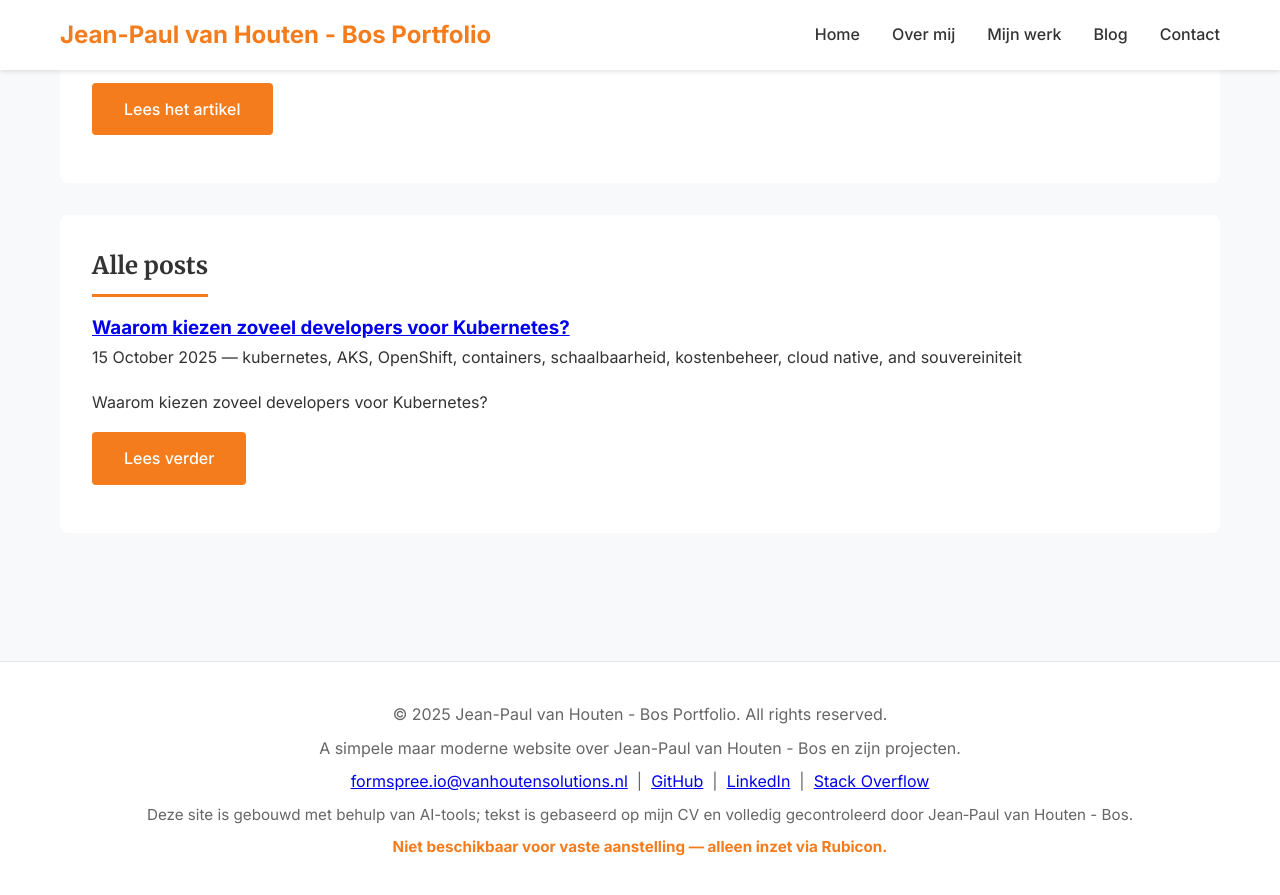
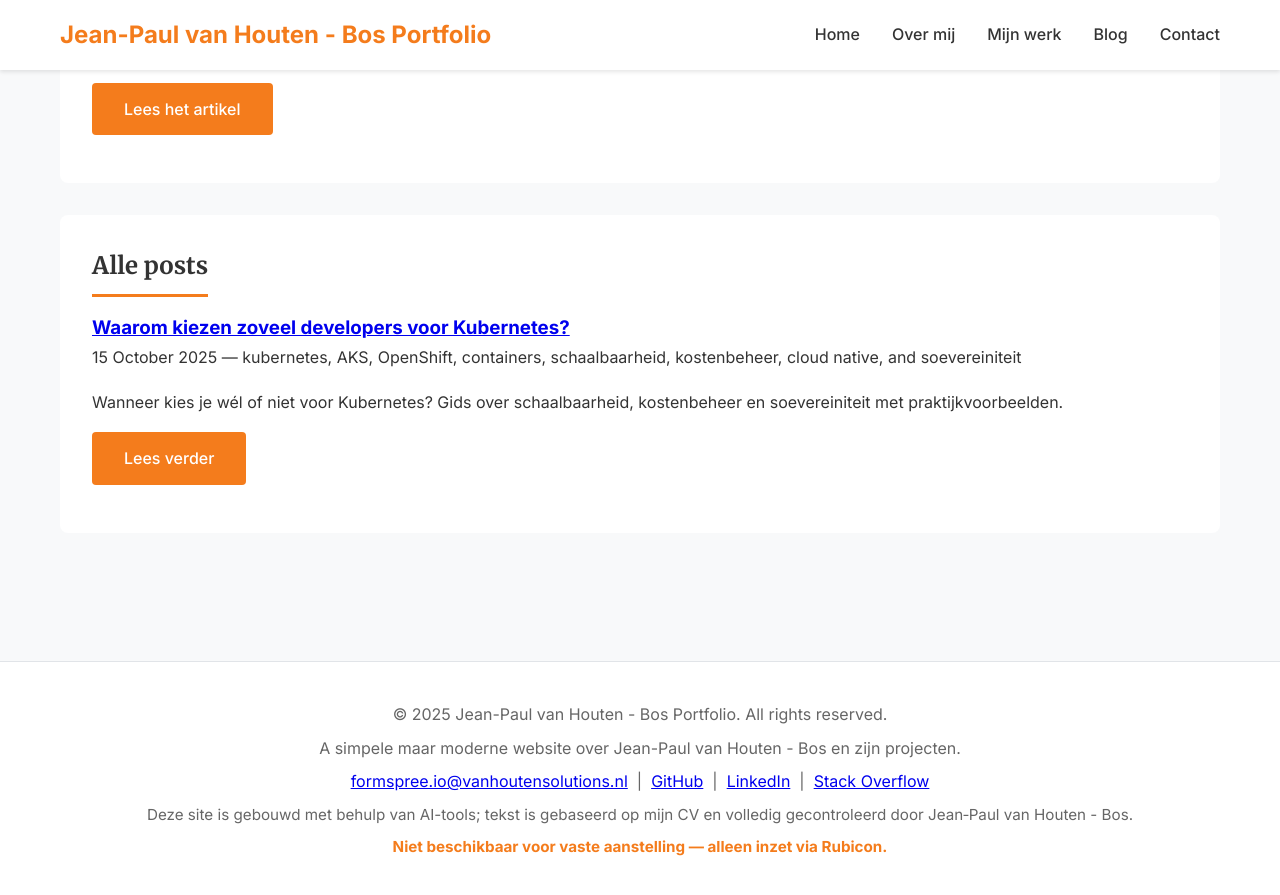
Before and after one commit to vanhoutenbos/personal-website, a Jekyll site: the page built from _pages/blog.html, in a window 1280 px wide and 900 px high, scrolled down 529 px. Shown: the top 895 px of the window. Built offline with Jekyll 4.4.1, drawn with Linux system fonts in a browser that asks for light colours.

```diff
--- a/_config.yml
+++ b/_config.yml
@@ -75,3 +75,4 @@ exclude:
   - vendor/cache/
   - vendor/gems/
   - vendor/ruby/
+  - docs/
--- a/_posts/2025-10-15-waarom-kubernetes.md
+++ b/_posts/2025-10-15-waarom-kubernetes.md
@@ -1,13 +1,15 @@
 ---
 layout: single
 title: "Waarom kiezen zoveel developers voor Kubernetes?"
-date: 2025-10-15 10:00:00 +0100
-description: "Ontdek wanneer Kubernetes wel of niet de juiste keuze is voor jouw organisatie. Een praktische gids over schaalbaarheid, kostenbeheer en souvereiniteit, met persoonlijke ervaringen uit het veld."
+date: 2025-10-15 10:00:00 +0200
+description: "Ontdek wanneer Kubernetes wel of niet de juiste keuze is voor jouw organisatie. Een praktische gids over schaalbaarheid, kostenbeheer en soevereiniteit, met persoonlijke ervaringen uit het veld."
 image: /assets/img/post-default.svg
 image_alt: "Kubernetes container orchestration"
-categories: [blog]
+categories: [blog, kubernetes]
 toc: true
-tags: [kubernetes, AKS, OpenShift, containers, schaalbaarheid, kostenbeheer, cloud native, souvereiniteit]
+lang: nl
+excerpt: "Wanneer kies je wél of niet voor Kubernetes? Gids over schaalbaarheid, kostenbeheer en soevereiniteit met praktijkvoorbeelden."
+tags: [kubernetes, AKS, OpenShift, containers, schaalbaarheid, kostenbeheer, cloud native, soevereiniteit]
 ---
 
 # Waarom kiezen zoveel developers voor Kubernetes?
@@ -20,7 +22,7 @@ Na jaren ervaring met Kubernetes – van mijn eerste stappen met Docker Swarm to
 
 Kubernetes is een **container orchestration platform** dat oorspronkelijk binnen Google is ontstaan om hun schaalbaarheid-uitdagingen op te lossen. Het is uitgegroeid tot het de-facto platform voor het beheren van gecontaineriseerde applicaties – en dat niet zonder reden.
 
-Wat maakt Kubernetes zo bijzonder? Het is **platform-agnostisch** en **taal-onafhankelijk**. Of je nu PHP, C#, Python, Java of Go schrijft, of je draait een frontend, een API, een database of cron jobs – Kubernetes kan het allemaal orchestreren. Deze flexibiliteit, gecombineerd met **vendor-souvereiniteit** (je bent niet vast aan één cloudprovider), heeft ervoor gezorgd dat Kubernetes de nieuwe standaard is geworden, waar traditionele VM's ooit waren.
+Wat maakt Kubernetes zo bijzonder? Het is **platform-agnostisch** en **taal-onafhankelijk**. Of je nu PHP, C#, Python, Java of Go schrijft, of je draait een frontend, een API, een database of cron jobs – Kubernetes kan het allemaal orchestreren. Deze flexibiliteit, gecombineerd met **vendor-soevereiniteit** (je bent niet vast aan één cloudprovider), heeft ervoor gezorgd dat Kubernetes de nieuwe standaard is geworden, waar traditionele VM's ooit waren.
 
 ### Mijn eerste kennismaking
 
```
Also changed, not shown: other parts of _posts/2025-10-15-waarom-kubernetes.md (+1 -1 lines), docs/blog-outline-template.md (+1 -1 lines).
